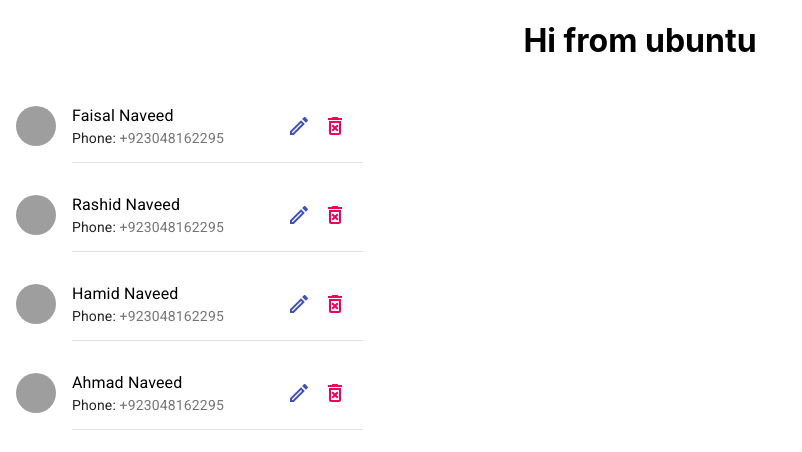
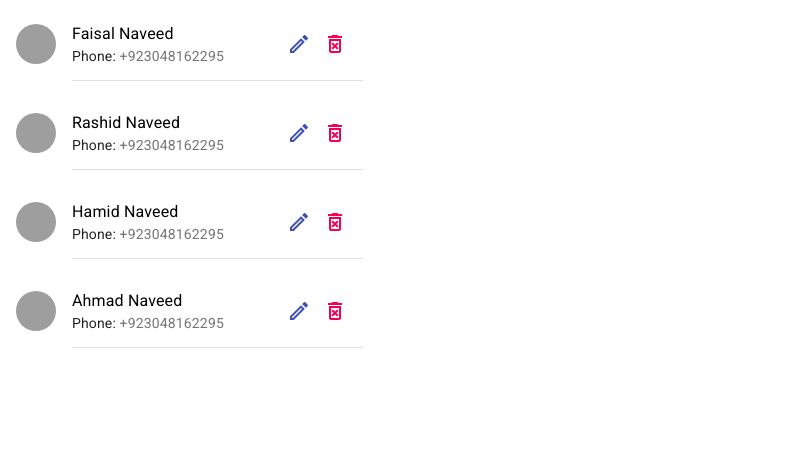
Before and after one commit to RashidNaveed/React-Contacts, a React (Create React App) app: page /#/ in a window 1280 px wide. Shown: the top 452 px of the page, without its empty margins (0-802 px from the left). Built offline with nearby package versions, Linux system fonts and the light colour scheme; grey boxes are pictures that could not be loaded.

Commit message:
setup linux

```diff
--- a/src/containers/Contacts/Contact.js
+++ b/src/containers/Contacts/Contact.js
@@ -34,7 +34,6 @@ const Contact = (props) => {
   };
   return (
     <div>
-      <h1>Hi from ubuntu</h1>
       {props.contactData.length > 0 ? (
         props.contactData.map((contact, index) => (
           <List className={classes.root} key={index}>
```
